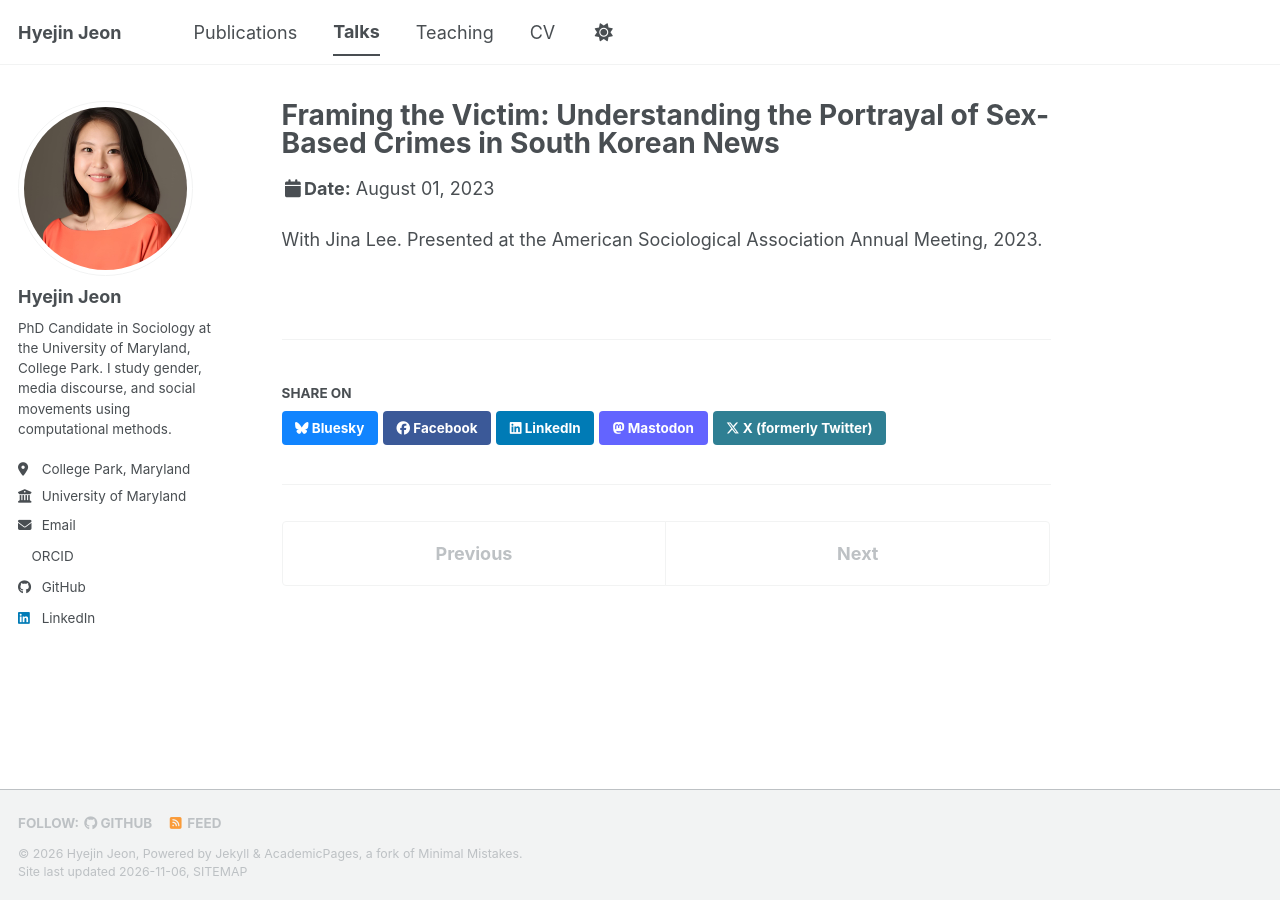
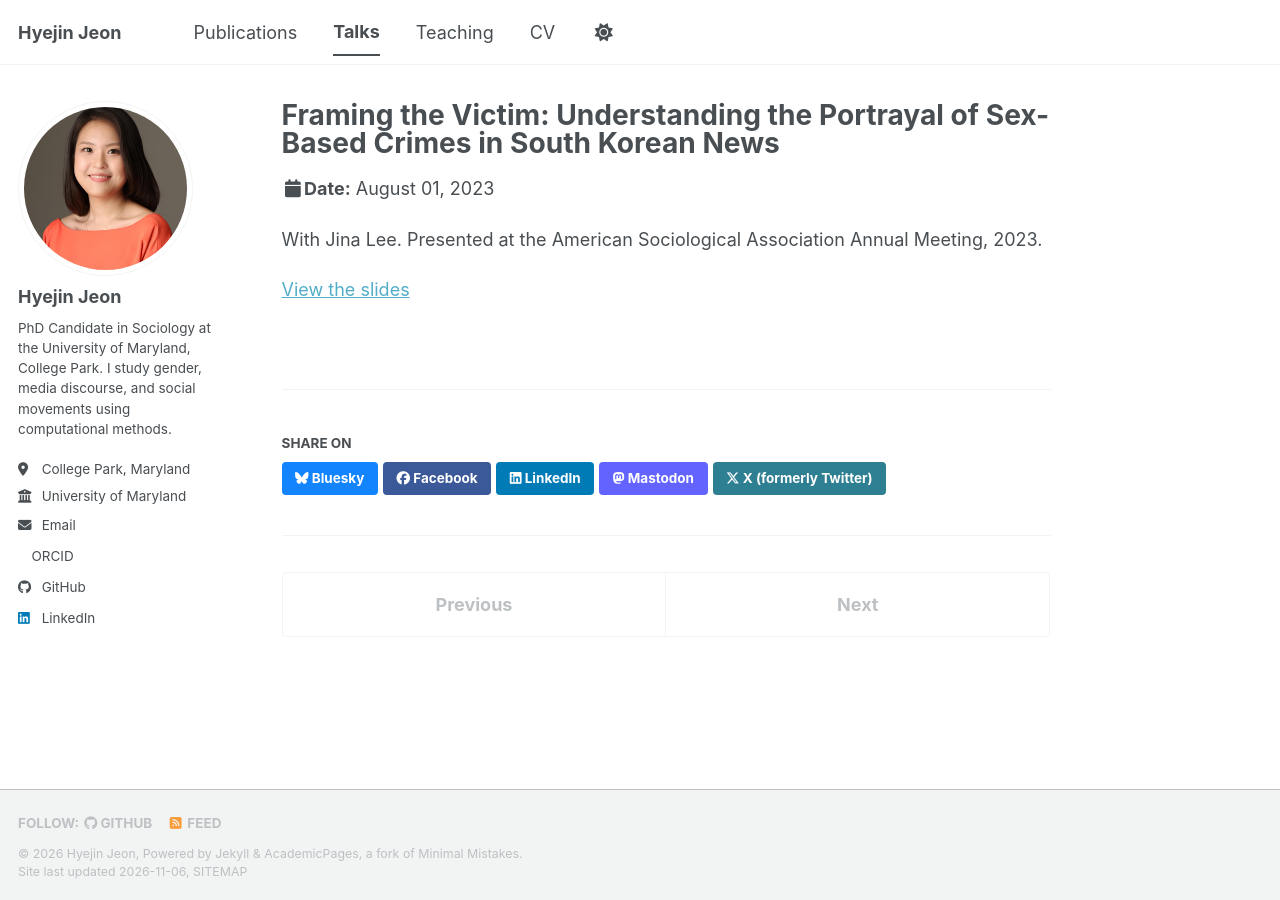
Before and after one commit to hyejin-jeon-soc/hyejin-jeon-soc.github.io, a Jekyll site: the page built from _talks/2023-asa-framing-the-victim.md, in a window 1280 px wide. Built offline with Jekyll 4.4.1, drawn with Linux system fonts in a browser that asks for light colours; a script bundle is joined from its source files by our own code; a style sheet for code colours, icons or effects is not loaded.

Commit message:
Add files via upload

```diff
--- a/_talks/2023-asa-framing-the-victim.md
+++ b/_talks/2023-asa-framing-the-victim.md
@@ -8,3 +8,5 @@ date: 2023-08-01
 location: "Philadelphia, Pennsylvania"
 ---
 With Jina Lee. Presented at the American Sociological Association Annual Meeting, 2023.
+
+[View the slides](https://drive.google.com/file/d/1qhFBAID3ddgGJ3-hYyLyPUxRSWQVPa9P/view?usp=sharing)
```
Also changed, not shown: _talks/2025-paa-multiple-jobs.md (+2 -0 lines).
